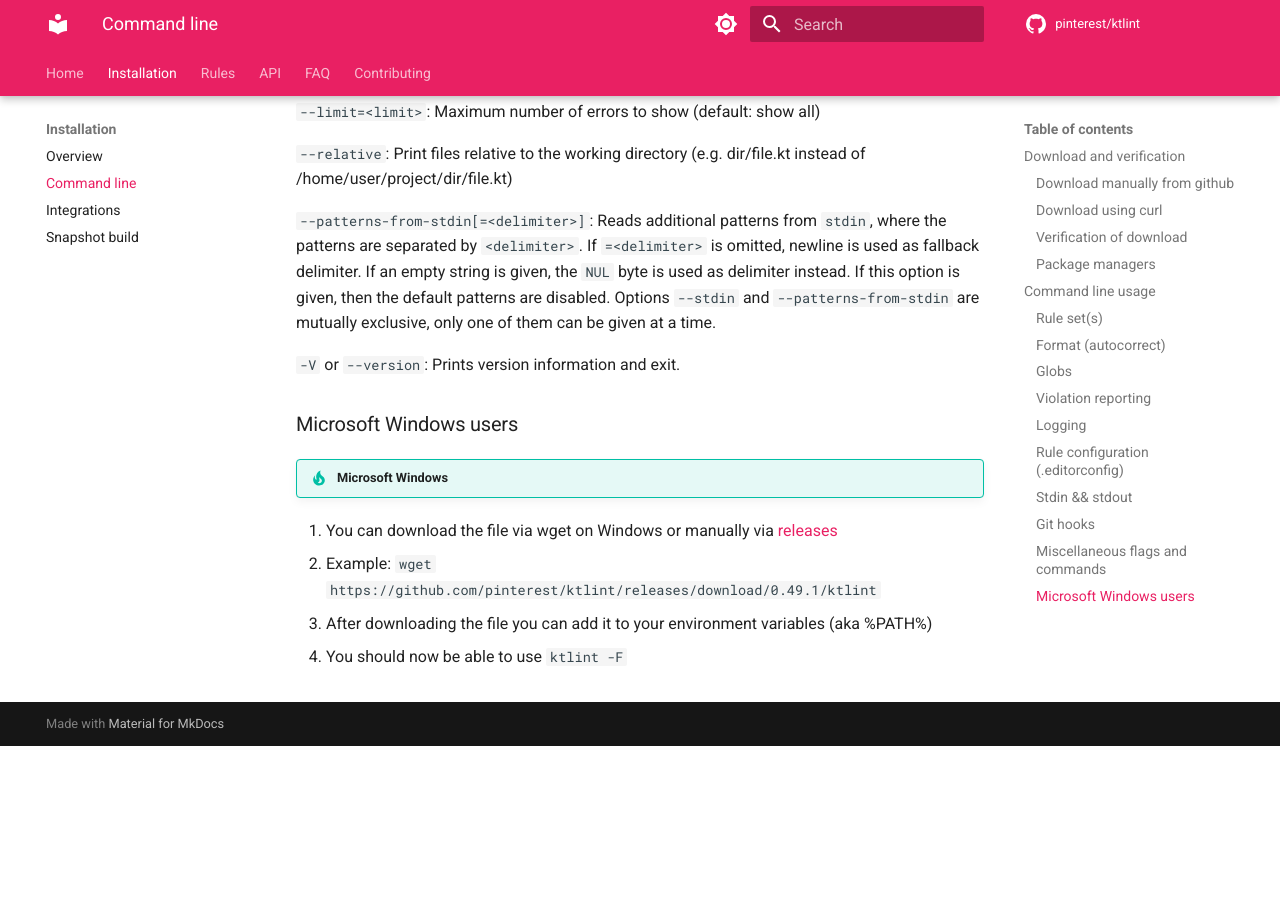
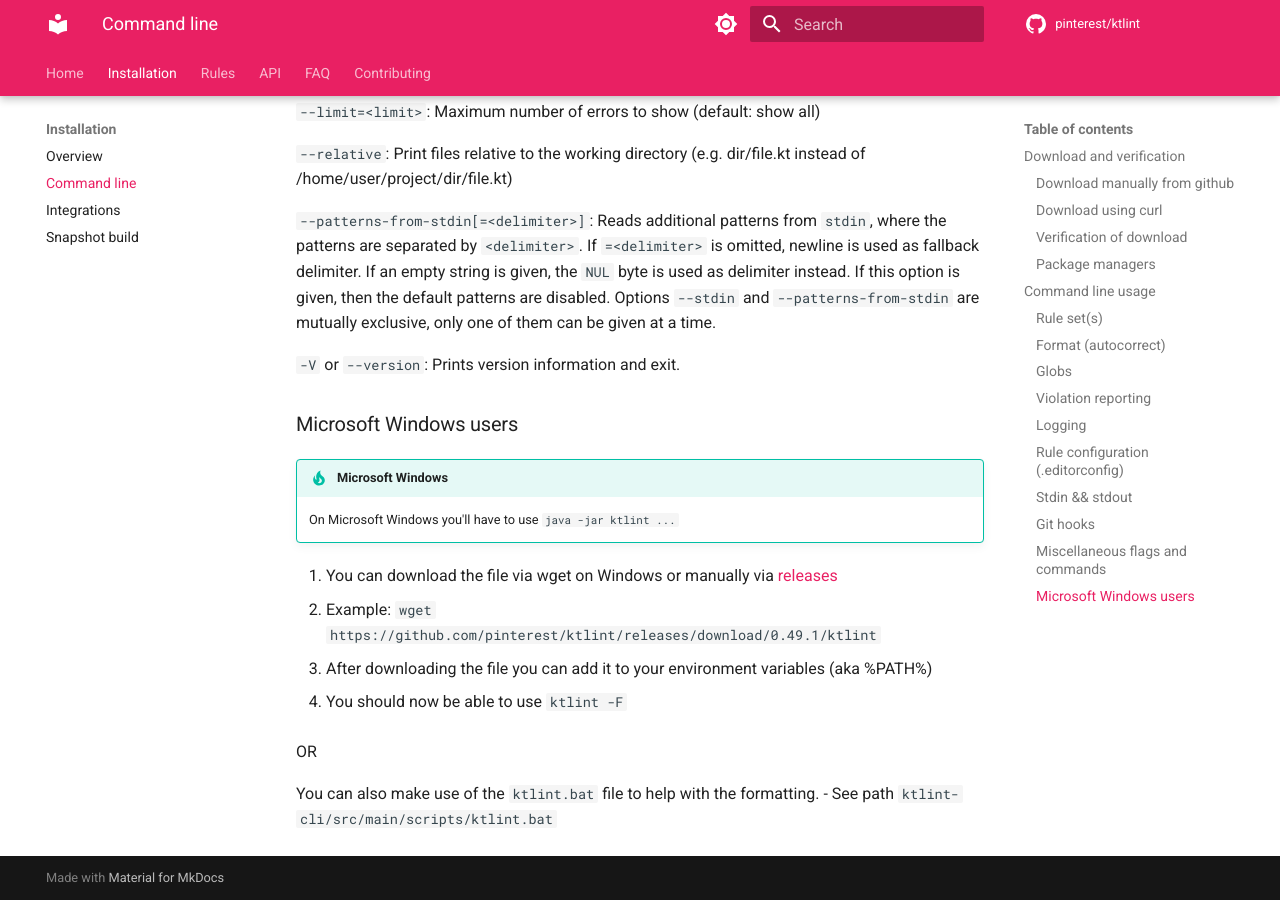
Before and after one commit to pinterest/ktlint, an MkDocs documentation site: the page built from documentation/snapshot/docs/install/cli.md, in a window 1280 px wide and 900 px high, scrolled down 5977 px. Built offline with MkDocs 1.6.1 and Material for MkDocs 9.7.7, drawn with Linux system fonts in a browser that asks for light colours; comment, search, counter and statistics services are not loaded; the version menu is left out; before the commit the page ends 6723 px from its top, so only the background shows below that.

Commit message:
Adding reference to the ktlint.bat that can be used by windows users.

```diff
--- a/documentation/snapshot/docs/install/cli.md
+++ b/documentation/snapshot/docs/install/cli.md
@@ -219,10 +219,16 @@ Options `--stdin` and `--patterns-from-stdin` are mutually exclusive, only one o
 ### Microsoft Windows users
 
 !!! tip "Microsoft Windows"
+    On Microsoft Windows you'll have to use `java -jar ktlint ...`
 
 1. You can download the file via wget on Windows or manually via [releases](https://github.com/pinterest/ktlint/releases)
-- Example: `wget https://github.com/pinterest/ktlint/releases/download/0.49.1/ktlint`
+   - Example: `wget https://github.com/pinterest/ktlint/releases/download/0.49.1/ktlint`
 
 2. After downloading the file you can add it to your environment variables (aka %PATH%)
 
 3. You should now be able to use `ktlint -F`
+
+OR
+
+You can also make use of the `ktlint.bat` file to help with the formatting.
+- See path `ktlint-cli/src/main/scripts/ktlint.bat`
```
Also changed, not shown: documentation/release-latest/docs/install/cli.md (+6 -0 lines).
